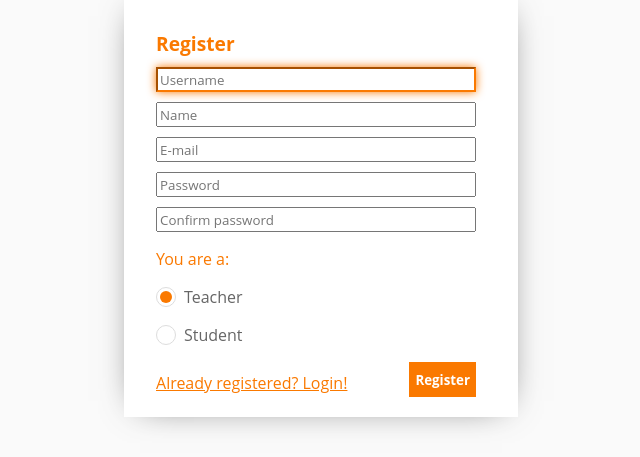
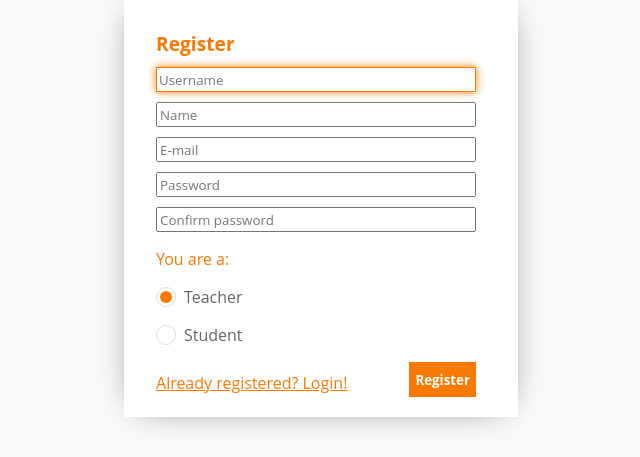
Before and after one commit to DenislavNedev/web-project, a PHP site: page /views/register.html in a window 1280 px wide, with the restyled element focused. Shown: the part 190-647 px from the top of the page, without its empty margins (319-959 px from the left). Run offline with PHP 8.4, Linux system fonts and the light colour scheme.

Commit message:
changed input focus effect

```diff
--- a/css/login-register.css
+++ b/css/login-register.css
@@ -12,8 +12,8 @@
 
 input:focus {
     outline: none !important;
-    border-color: #fa7900;
-    box-shadow: 0 0 10px #fa7900;
+    border: 0.4px solid #fa7900;
+    box-shadow: 0 0 8px #fa7900;
 }
 
 #heading-text {
--- a/css/select-time-box.css
+++ b/css/select-time-box.css
@@ -102,6 +102,6 @@
 
 #subject:focus {
     outline: none !important;
-    border-color: #fa7900;
-    box-shadow: 0 0 10px #fa7900;
+    border: 0.4px solid #fa7900;
+    box-shadow: 0 0 8px #fa7900;
 }
```
